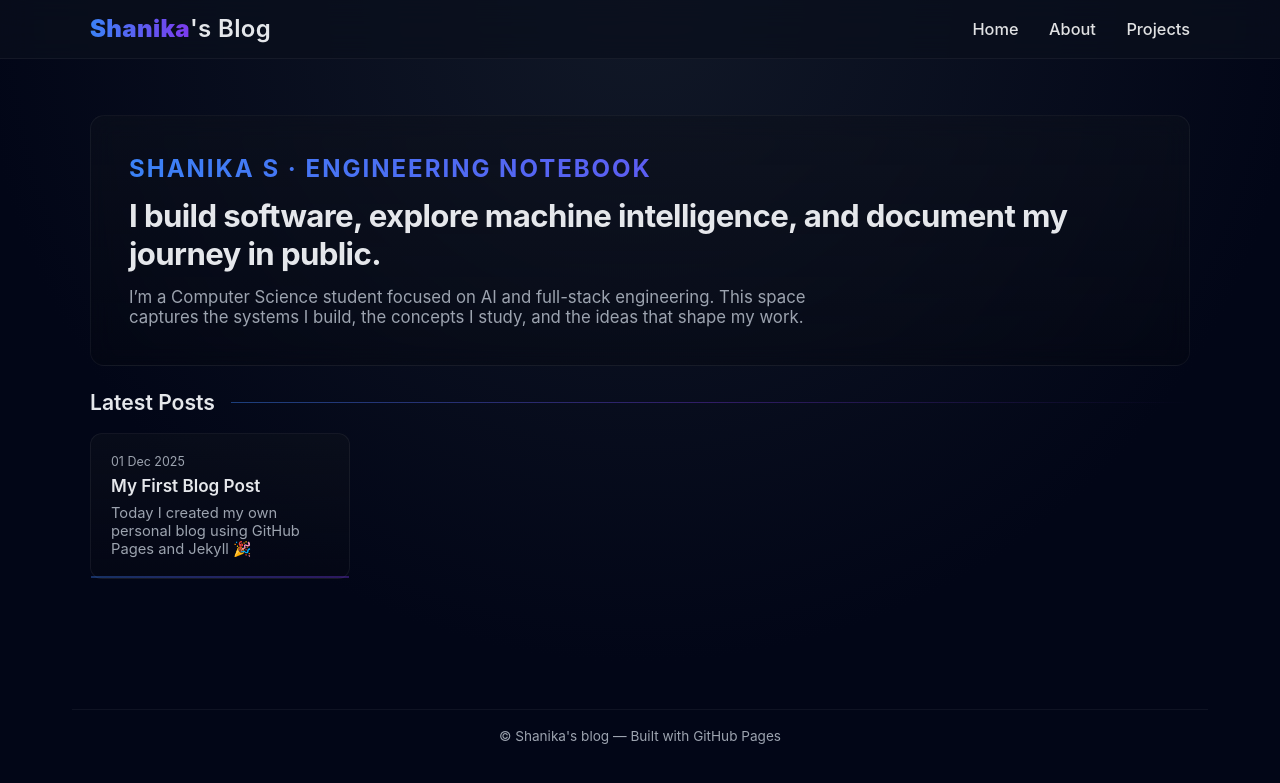
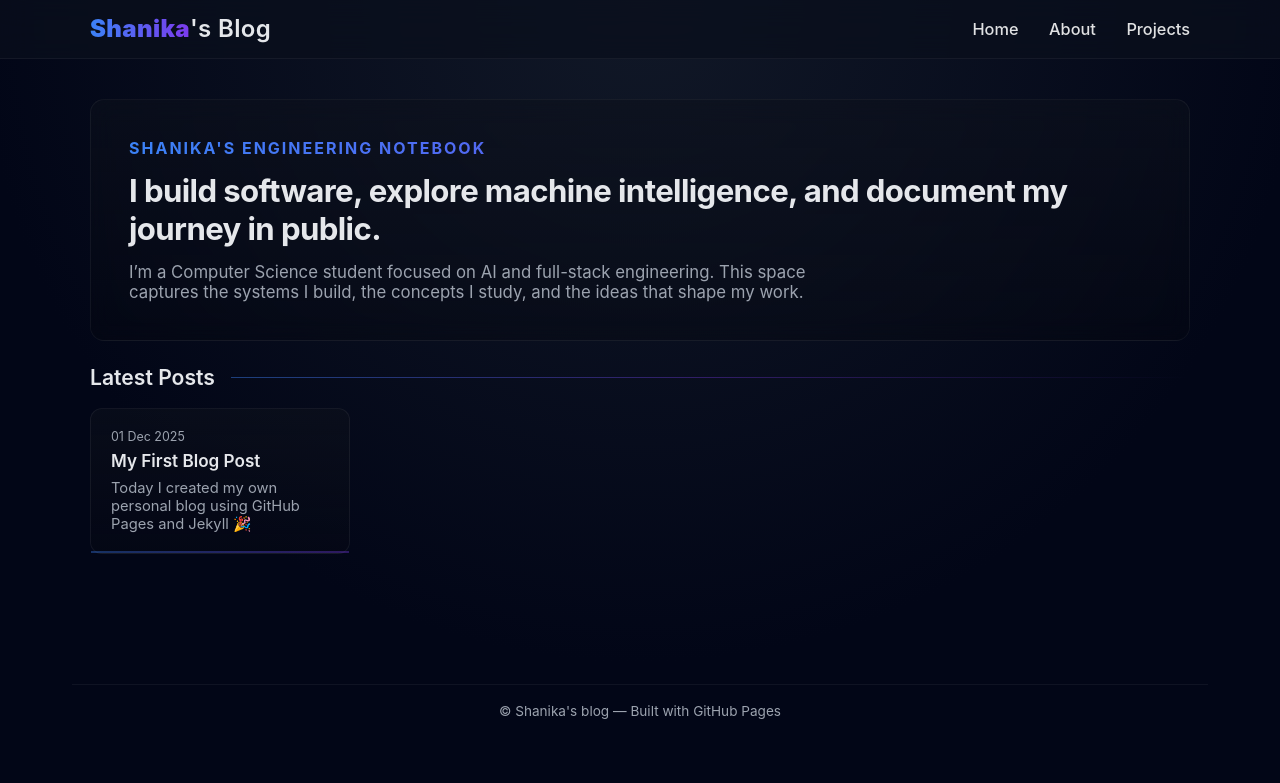
Before and after one commit to shanikashameems/shanikashameems.github.io, a Jekyll site: the page built from index.md, in a window 1280 px wide. Shown: the top 783 px of the page. Built offline with Jekyll 4.4.1, drawn with Linux system fonts in a browser that asks for light colours; part of the change alters nothing that is shown.

Commit message:
Update index.md

```diff
--- a/index.md
+++ b/index.md
@@ -5,7 +5,7 @@ title: Home
 
 <!-- DESCRIPTION CONTAINER -->
 <section style="
-  margin-top:16px; /* REDUCED GAP BETWEEN NAVBAR & DESCRIPTION */
+  margin-top:0; /* NO SPACE BETWEEN NAVBAR & DESCRIPTION */
   border:1px solid rgba(255,255,255,0.05);
   padding:38px;
   border-radius:14px;
@@ -17,7 +17,7 @@ title: Home
   animation:descContainerAnim 1s ease forwards;
 ">
   <div style="
-    font-size:1.5rem; /* Increased as requested earlier */
+    font-size:1.0rem; /* BIGGER NOTEBOOK LABEL */
     text-transform:uppercase;
     letter-spacing:2px;
     margin:0 0 14px 0;
@@ -26,7 +26,7 @@ title: Home
     -webkit-text-fill-color:transparent;
     font-weight:700;
   ">
-    Shanika S · Engineering Notebook
+    Shanika's Engineering Notebook
   </div>
 
   <h1 style="
@@ -99,6 +99,7 @@ title: Home
       onmouseover="this.style.transform='translateY(-6px) scale(1.02)'; this.style.boxShadow='0 0 28px rgba(60,115,246,0.22)';"
       onmouseout="this.style.transform='none'; this.style.boxShadow='none';"
     >
+
       <div style="font-size:.78rem; color:#9ca3af; margin-bottom:6px;">
         {{ post.date | date: "%d %b %Y" }}
       </div>
@@ -124,6 +125,7 @@ title: Home
         background:linear-gradient(90deg,#3b82f6,#7c3aed);
         opacity:.35;
       "></div>
+
     </div>
   </a>
   {% endfor %}
@@ -133,6 +135,7 @@ title: Home
 <!-- ANIMATIONS -->
 <style>
 
+/* DESCRIPTION CONTAINER ANIMATION */
 @keyframes descContainerAnim {
   0% {
     opacity:0;
@@ -147,6 +150,7 @@ title: Home
   100% { opacity:1; }
 }
 
+/* POSTS CONTAINER ANIMATION */
 @keyframes postContainer {
   0% {
     opacity:0;
```
